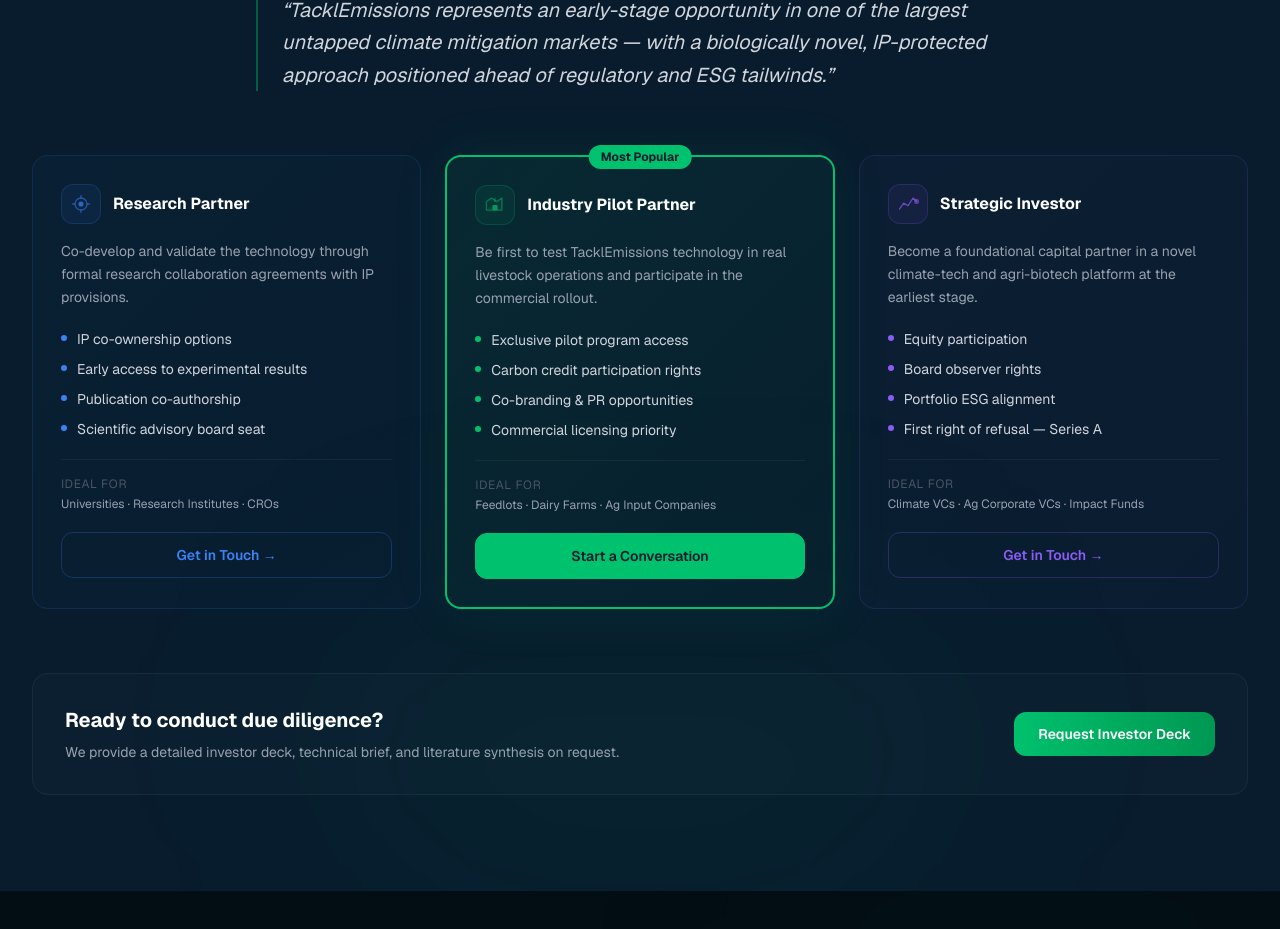
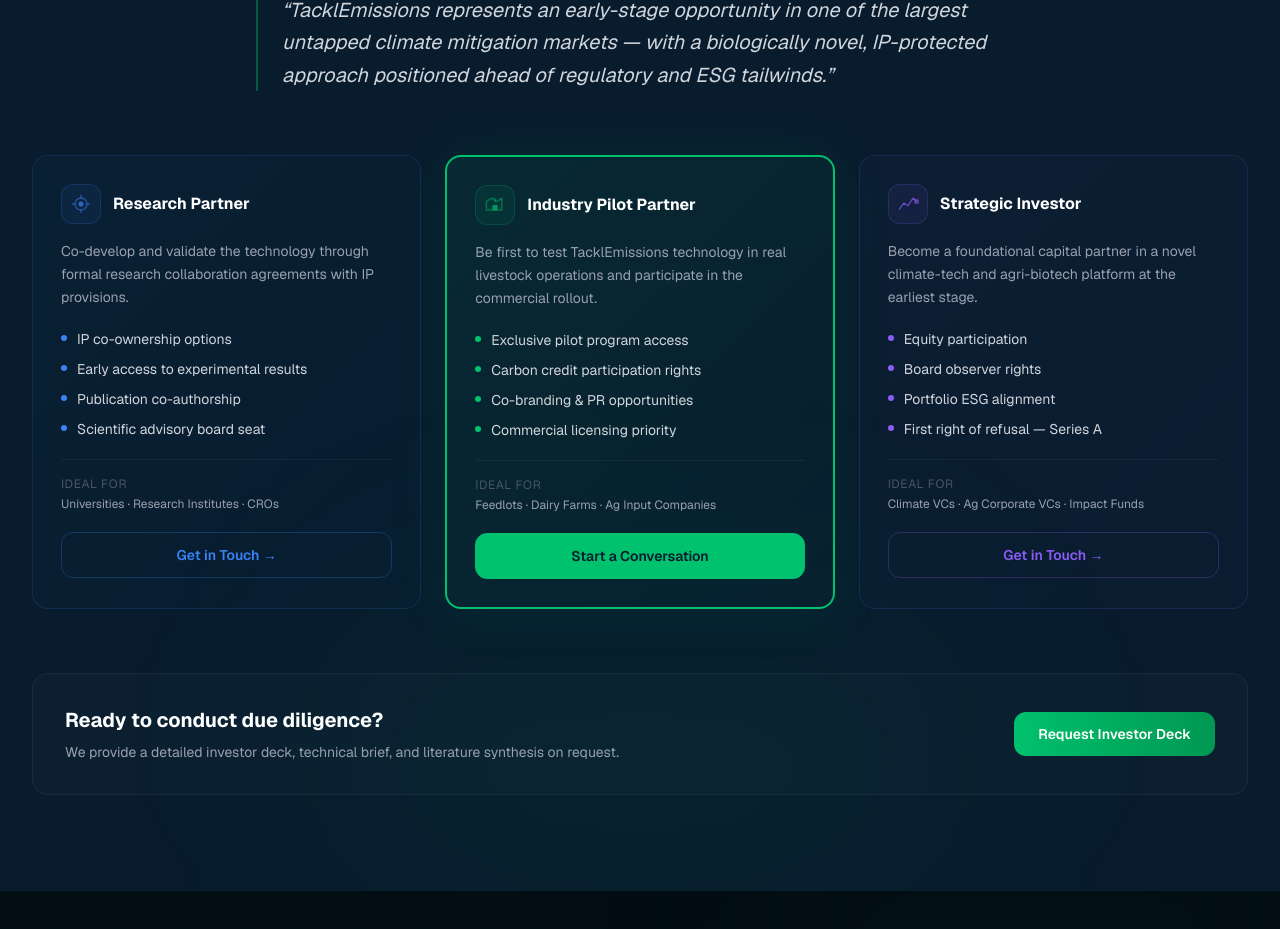
Before and after one commit to Kcheng8/TackleEmissions, a Next.js app in the folder tacklemissions/: page / in a window 1280 px wide. Shown: the part 10333-11262 px from the top of the page. Built offline with nearby package versions, Linux system fonts and the light colour scheme.

Commit message:
edited investor section

```diff
--- a/tacklemissions/src/components/sections/Investors.tsx
+++ b/tacklemissions/src/components/sections/Investors.tsx
@@ -88,15 +88,6 @@
                 boxShadow: tier.featured ? `0 0 60px ${tier.color}15` : undefined,
               }}
             >
-              {tier.featured && (
-                <div
-                  className="absolute -top-3 left-1/2 -translate-x-1/2 text-xs font-bold px-3 py-1 rounded-full"
-                  style={{ background: tier.color, color: '#081C2D' }}
-                >
-                  Most Popular
-                </div>
-              )}
-
               {/* Icon + title */}
               <div className="flex items-center gap-3 mb-4">
                 <div
```
